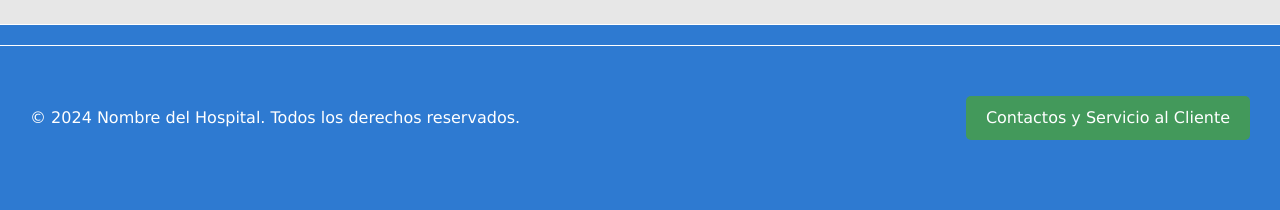
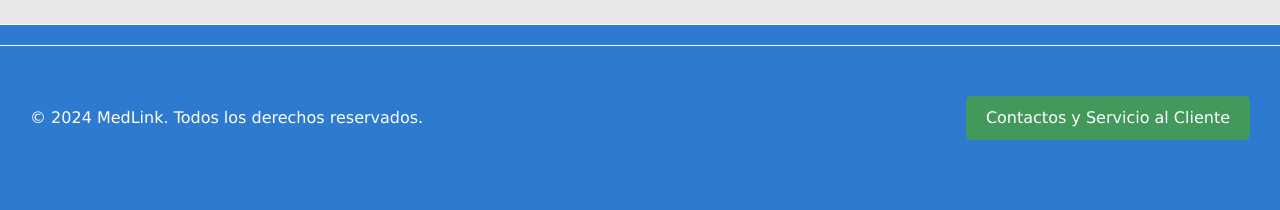
Before and after one commit to Eduardo37830/ingenieriaSoftware1, a Flask app: page /agendar_cita in a window 1280 px wide. Shown: the part 736-946 px from the top of the page. Run offline with Flask 3, Linux system fonts and the light colour scheme.

Commit message:
Ajustes del footer

```diff
--- a/app/templates/footer.html
+++ b/app/templates/footer.html
@@ -1,7 +1,7 @@
 <footer>
     <div class="footer-container">
         <div class="footer-left">
-            <p>&copy; 2024 Nombre del Hospital. Todos los derechos
+            <p>&copy; 2024 MedLink. Todos los derechos
                 reservados.</p>
         </div>
         <div class="footer-right">
```
